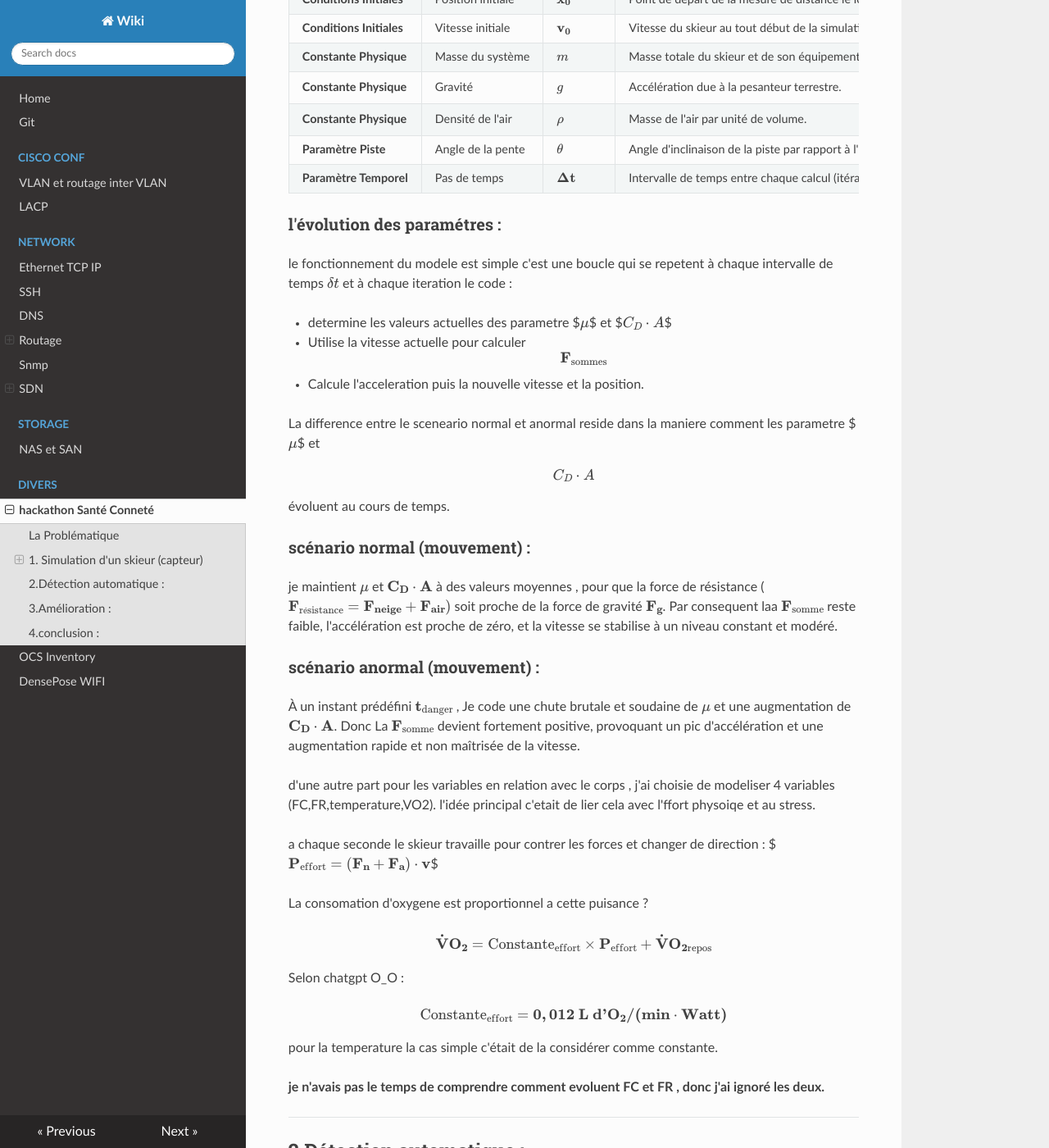
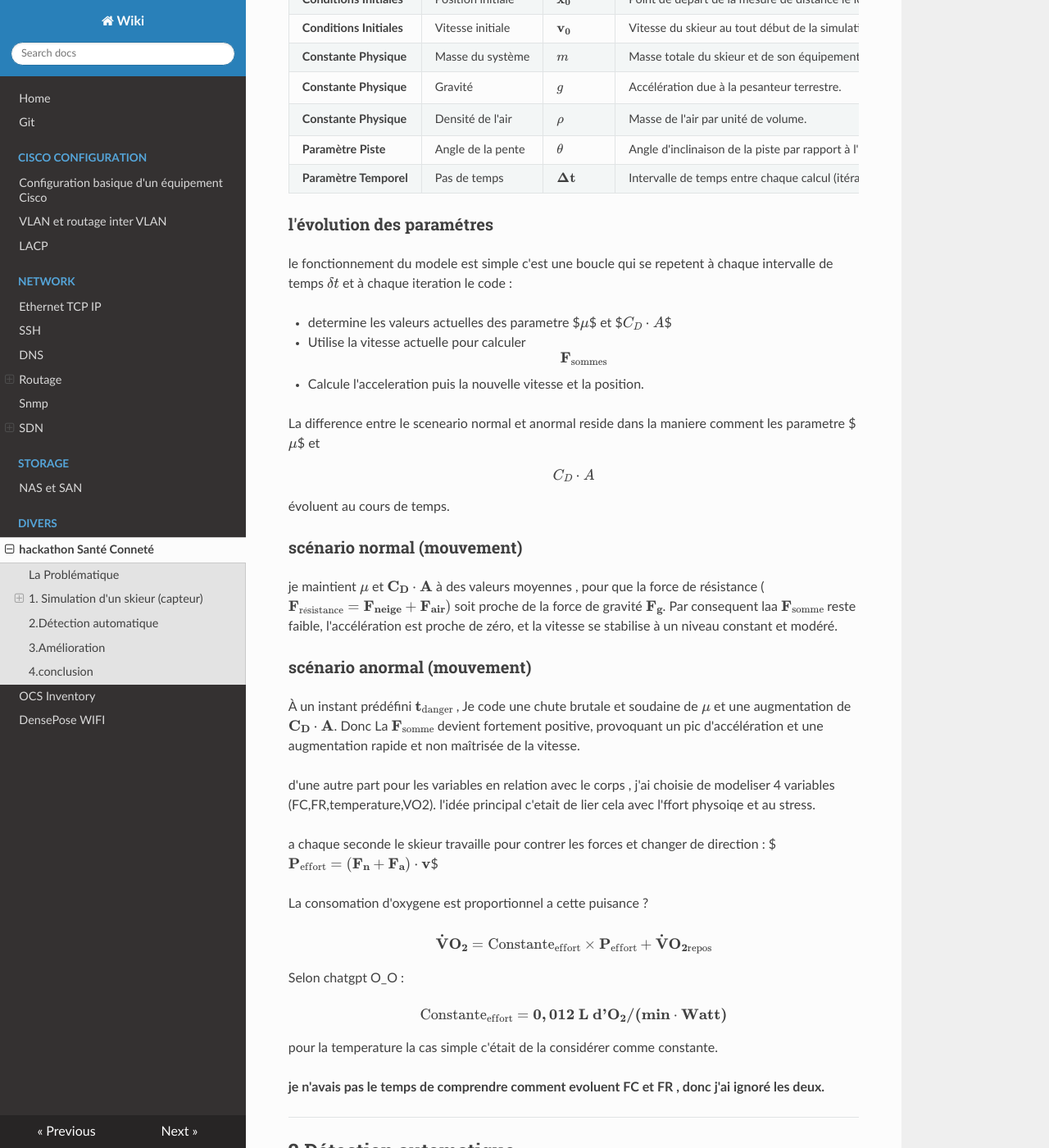
Before and after one commit to kiritogami/wiki, an MkDocs documentation site: the page built from docs/study/hackathon.md, in a window 1280 px wide and 1400 px high, scrolled down 1842 px. Shown: the whole window at 82% size. Built offline with MkDocs 1.6.1, drawn with Linux system fonts in a browser that asks for light colours; nearby versions of some CDN libraries; some of the changed text lies outside the part shown.

Commit message:
add confBasique cisco

```diff
--- a/docs/study/hackathon.md
+++ b/docs/study/hackathon.md
@@ -69,7 +69,7 @@ Les valeurs initiales que je dois fournir sont :
 | **Paramètre Piste** | Angle de la pente | $\mathbf{\theta}$ | Angle d'inclinaison de la piste par rapport à l'horizontale. | Ex: $15^\circ$. |
 | **Paramètre Temporel**| Pas de temps | $\mathbf{\Delta t}$ | Intervalle de temps entre chaque calcul (itération) de la simulation. | Petit intervalle constant (ex: $0.1 \text{ s}$). |
 
-### l'évolution des paramétres :
+### l'évolution des paramétres
 
 le fonctionnement du modele est simple c'est une boucle qui se repetent à chaque intervalle de temps $\delta t$ et à chaque iteration le code :
 
@@ -79,12 +79,12 @@ le fonctionnement du modele est simple c'est une boucle qui se repetent à chaqu
 
 La difference entre le sceneario normal et anormal reside dans la maniere comment les parametre $$\mu$$ et $$ C_D \cdot A$$ évoluent au cours de temps.
 
-### scénario normal (mouvement) :
+### scénario normal (mouvement)
 
 je maintient $\mathbf{\mu}$ et $\mathbf{C_D \cdot A}$ à des valeurs moyennes , pour que la force de résistance ($\mathbf{F}_{\text{résistance}} = \mathbf{F}_{\mathbf{neige}} + \mathbf{F}_{\mathbf{air}})$ soit proche de la force de gravité $\mathbf{F}_{\mathbf{g}}$.
 Par consequent laa $\mathbf{F}_{\text{somme}}$ reste faible, l'accélération est proche de zéro, et la vitesse se stabilise à un niveau constant et modéré.
 
-### scénario anormal (mouvement) :
+### scénario anormal (mouvement)
 
 À un instant prédéfini $\mathbf{t}_{\text{danger}}$ , Je code une chute brutale et soudaine de $\mathbf{\mu}$ et une augmentation de $\mathbf{C_D \cdot A}$. Donc La $\mathbf{F}_{\text{somme}}$ devient fortement positive, provoquant un pic d'accélération et une augmentation rapide et non maîtrisée de la vitesse.
 
@@ -108,13 +108,13 @@ pour la temperature la cas simple c'était de la considérer comme constante.
 
 ---
 
-## 2.Détection automatique :
+## 2.Détection automatique
 
 Puisque j'ai passé beaucoup de temps à comprendre comment je pouvais faire une simulation plus ou moins réaliste, je pense que vous l'avez remarqué, je n'avais pas beaucoup de temps pour travailler sur la partie de la détection.
 
 En premier, ce que j'avais en tête, c'était d'ajouter un modèle de classification basé sur l'apprentissage automatique (je réfléchissais à des SVM puisque j'ai déjà travaillé avec ça). Le problème, c'est que je n'ai pas trouvé de données convenables pour mon cas.
 
-Après réflexion et recherche, ce que j'ai décidé, c'est de plutôt créer un modèle qui répond à la question : « Est-ce que ce mouvement est normal ou non ? » Pourquoi ? Parce que j'ai déjà trouvé cette base de données : [kaggle data](https://www.kaggle.com/datasets/usmanabbasi2002/kfall-dataset=). Ainsi, je saurais au moins si le mouvement est anormal.
+Après réflexion et recherche, ce que j'ai décidé, c'est de plutôt créer un modèle qui répond à la question : « Est-ce que ce mouvement est normal ou non ? » Pourquoi ? Parce que j'ai déjà trouvé cette base de données : [kaggle data](https://www.kaggle.com/datasets/usmanabbasi2002/kfall-dataset). Ainsi, je saurais au moins si le mouvement est anormal.
 
 Pour les gens qui pensent qu'avec ça, j'aurais beaucoup de faux positifs, je suis d'accord avec vous. C'est pour ça que ce que je fais, c'est une vérification qui passe par 3 étapes :
 
@@ -127,12 +127,12 @@ Pour les gens qui pensent qu'avec ça, j'aurais beaucoup de faux positifs, je su
 Même avec ça, je dirais que j'aurais des faux positifs, mais enfin, notre objectif, c'est aussi de privilégier les faux positifs (un skieur qui est déclaré en danger mais en réalité il ne l'est pas, est moins impactant qu'un skieur qui est déclaré non en danger mais en réalité il est en danger).
 
 
-## 3.Amélioration :
+## 3.Amélioration
 
 Pour moi, au niveau de la simulation de mouvement, c'était plus ou moins réaliste. Par contre, il reste à ajouter les autres variables corporelles (FC et FR). Il reste aussi à mentionner que le capteur était simulé dans le back-end, ce qui est faux, car un capteur doit communiquer avec le back-end, c'est là qu'intervient le protocole avec lequel on va communiquer entre le back-end et le capteur (j'aimerais bien travailler sur ça dans le futur, c'est intéressant !). Pour le côté de la détection, il faut plus de travail sur la liaison des paramètres corporels et de mouvement. Il faut aussi voir comment prouver que ce que l'on fait génère des faux positifs mais pas de faux négatifs (en supposant qu'il le fait :) ).
 
 
-## 4.conclusion :
+## 4.conclusion
 
 Pendant ces deux jours, j'ai pris de fausses décisions, certes. Pour certains, peut-être qu'ils penseront que pousser la simulation à ce degré là est inutile puisque c'est juste un hackathon, mais personnellement je voulais travailler sur ça (peut-être parce que ça fait longtemps que je n'ai pas fait de mécanique :)) mais l'idée, c'était de faire quelque chose de réaliste et d'ailleurs, c'est mon coéquipier qui m'a permis de faire cela, puisque lui s'occupait de toute la partie front-end. Donc,j'avais le temps pour travailler sur le backend et on voulait faire quelque chose de plus sophistiqué et plus réaliste (merci A.A.).
 
--- a/mkdocs.yml
+++ b/mkdocs.yml
@@ -2,7 +2,8 @@ site_name: Wiki
 nav:
   - Home: index.md
   - Git: git.md
-  - Cisco Conf:
+  - Cisco Configuration:
+    - Configuration basique d'un équipement Cisco : cisco/confBasique.md
     - VLAN et routage inter VLAN: cisco/interVlan.md
     - LACP: cisco/lacp.md
 
```
Also changed, not shown: docs/cisco/confBasique.md (added, +114 -0 lines).
